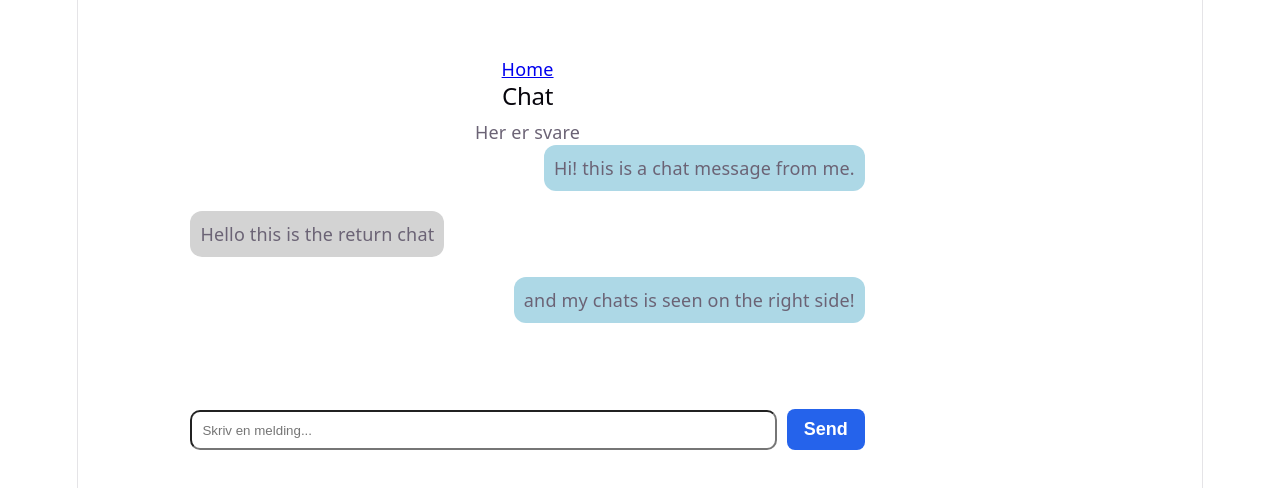
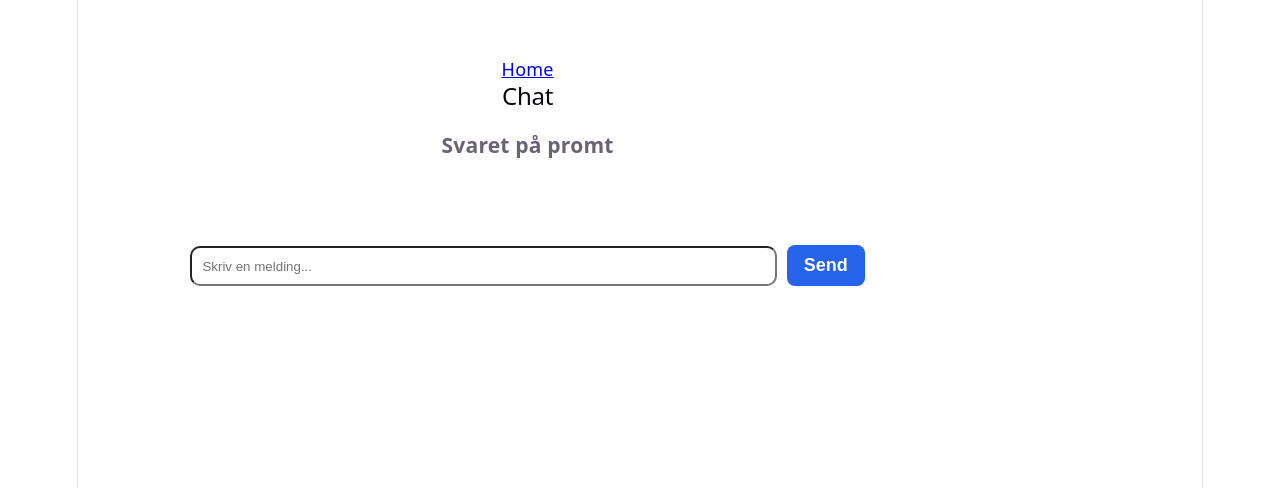
Before and after one commit to MohamedSuleiman/UDI_GRAD_PROJECT, a React (Vite) app in the folder frontend/: page /Chat in a window 1280 px wide. Shown: the top 488 px of the page. Built offline with nearby package versions, Linux system fonts and the light colour scheme.

Commit message:
Update ChatPage to only display response

```diff
--- a/frontend/src/Pages/Chat/ChatPage.tsx
+++ b/frontend/src/Pages/Chat/ChatPage.tsx
@@ -30,14 +30,9 @@ export function ChatPage() {
         <Link to="/">Home</Link>{" "}
       </nav>
       <h2>Chat</h2>
-      {"Her er svare" + response}
-      {/* Displays the chat messages */}
-      <div className="chats">
-        <div className="message me">Hi! this is a chat message from me.</div>
-        <div className="message answer">Hello this is the return chat</div>
-        <div className="message me">
-          and my chats is seen on the right side!
-        </div>
+      <div>
+        <h3>Svaret på promt</h3>
+        <p>{response}</p>
       </div>
 
       {/* Input field for writing and sending a new message */}
```
